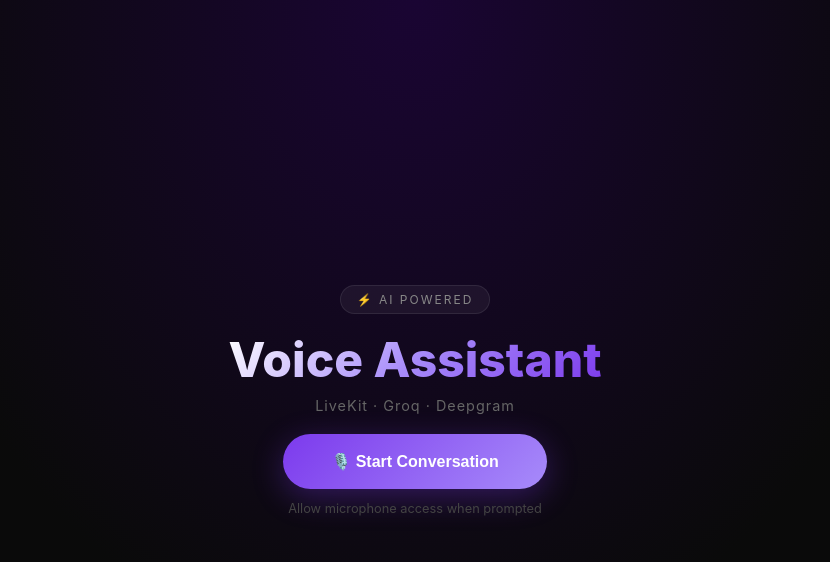
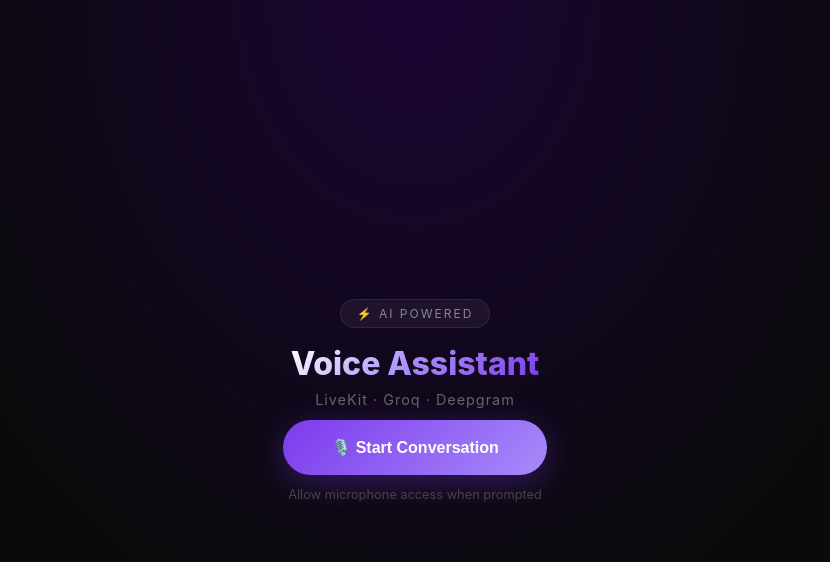
Before and after one commit to aryasinha09/livekit-agent, a React app in the folder frontend/: page / in a window 1280 px wide. Shown: the top 562 px of the page, without its empty margins (225-1055 px from the left). Built offline with nearby package versions, Linux system fonts and the light colour scheme; the HTML template or start-up script is replaced by a standard one.

Commit message:
fix layout

```diff
--- a/frontend/src/App.jsx
+++ b/frontend/src/App.jsx
@@ -323,7 +323,7 @@
       fontFamily: "'Inter', 'Segoe UI', sans-serif",
       color: "white", gap: "12px", overflow: "hidden",
     }}>
-      <div style={{ textAlign: "center", marginBottom: "8px" }}>
+      <div style={{ textAlign: "center", marginBottom: "0px" }}>
         <div style={{
           display: "inline-flex", alignItems: "center", gap: "8px",
           background: "#ffffff0d", padding: "6px 16px",
@@ -334,7 +334,7 @@
           ⚡ AI Powered
         </div>
         <h1 style={{
-          fontSize: "3rem", fontWeight: "800",
+          fontSize: "2rem", fontWeight: "800",
           background: "linear-gradient(135deg, #ffffff 0%, #a78bfa 50%, #7c3aed 100%)",
           WebkitBackgroundClip: "text", WebkitTextFillColor: "transparent",
           margin: "0 0 8px 0",
```
